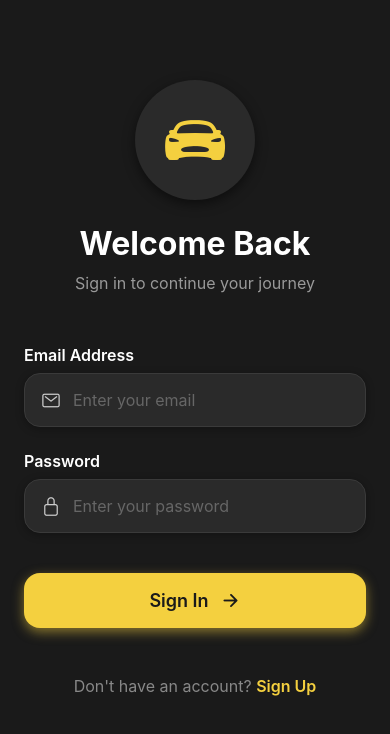
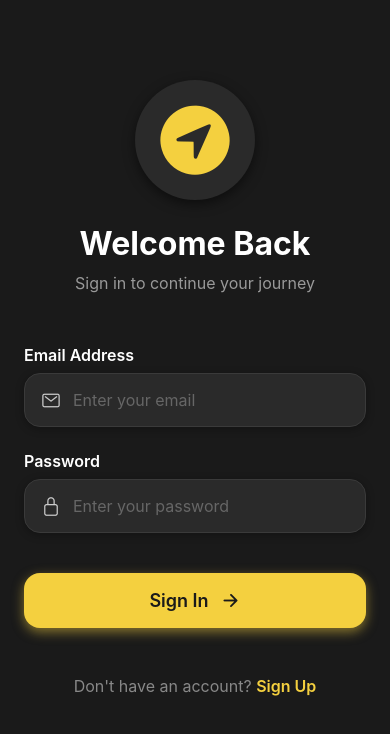
Before and after one commit to vroom-fp/client-vroom, a React Native app in the folder client/: screen /LoginScreen in a window 390 px wide. Shown: the top 734 px of the page. Built offline with nearby package versions, Linux system fonts and the light colour scheme.

Commit message:
feat-new-logo

```diff
--- a/client/src/screens/LoginScreen.js
+++ b/client/src/screens/LoginScreen.js
@@ -78,7 +78,7 @@ export function LoginScreen() {
           {/* Header Section */}
           <View style={styles.header}>
             <View style={styles.iconContainer}>
-              <Ionicons name="car-sport" size={64} color="#F4D03F" />
+              <Ionicons name="navigate-circle" size={85} color="#F4D03F" />
             </View>
             <Text style={styles.title}>Welcome Back</Text>
             <Text style={styles.subtitle}>
--- a/client/src/screens/RegisterScreen.js
+++ b/client/src/screens/RegisterScreen.js
@@ -80,7 +80,7 @@ export function RegisterScreen() {
           {/* Header Section */}
           <View style={styles.header}>
             <View style={styles.iconContainer}>
-              <Ionicons name="person-add" size={64} color="#F4D03F" />
+              <Ionicons name="navigate-circle" size={85} color="#F4D03F" />
             </View>
             <Text style={styles.title}>Create Account</Text>
             <Text style={styles.subtitle}>Join us and start your journey</Text>
```
